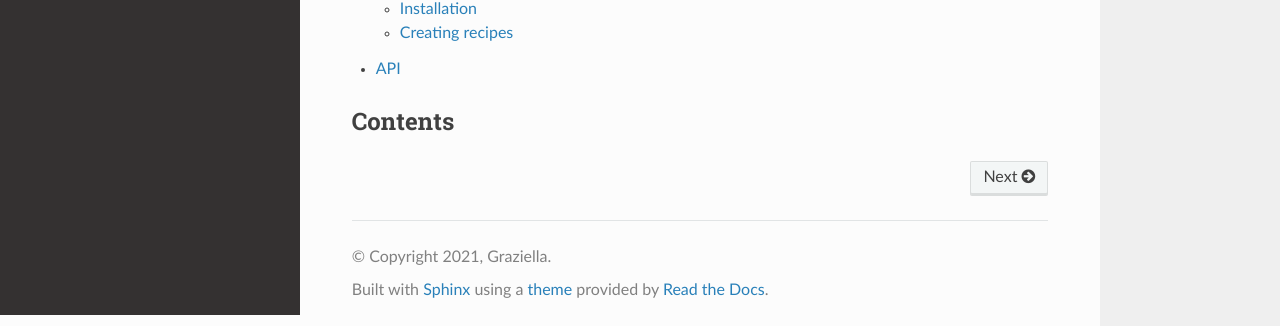
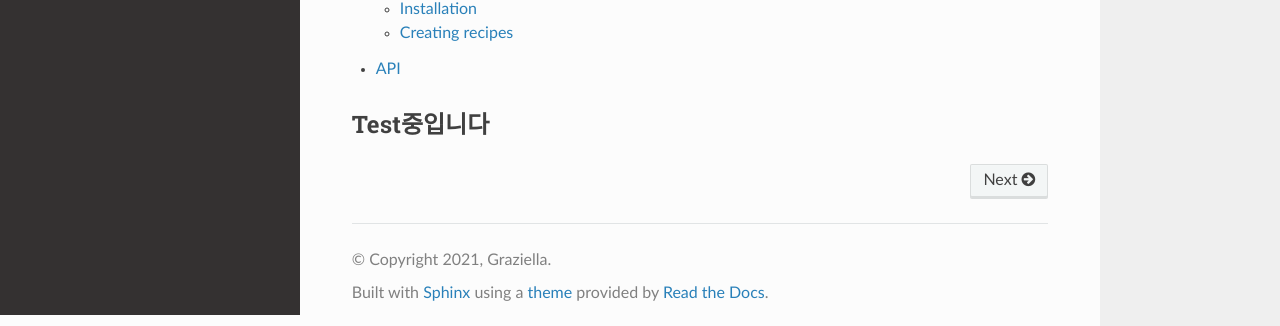
Before and after one commit to sdgd00/rtd, a Sphinx documentation site: the page built from docs/source/index.rst, in a window 1280 px wide. Shown: the part 585-911 px from the top of the page. Built offline with Sphinx 7.4.7 and the Read the Docs theme 2.0.0, drawn with Linux system fonts in a browser that asks for light colours; pages that are not in the unit, such as notebooks, are missing from menus.

Commit message:
Git Test

```diff
--- a/docs/source/index.rst
+++ b/docs/source/index.rst
@@ -23,7 +23,7 @@ Contents
    usage
    api
 
-Contents
+Test중입니다
 --------
 
 .. toctree::
```
